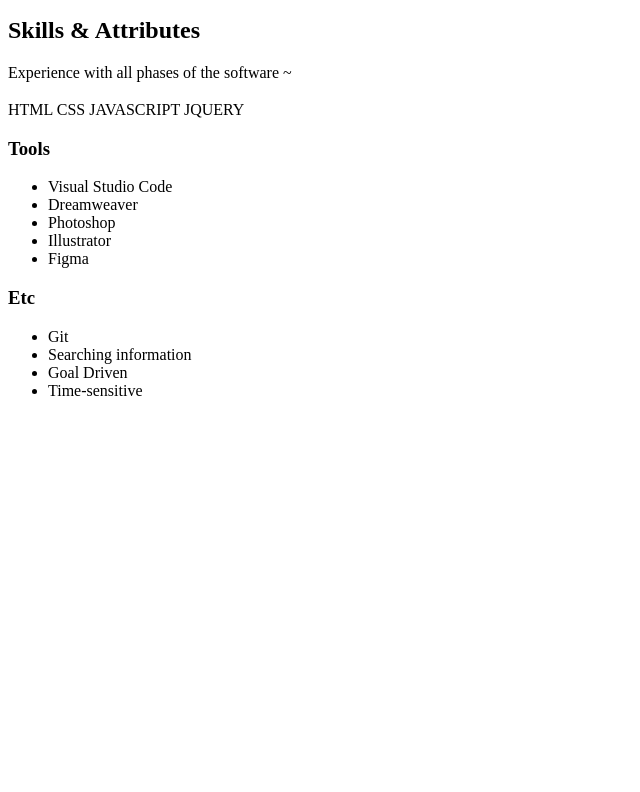
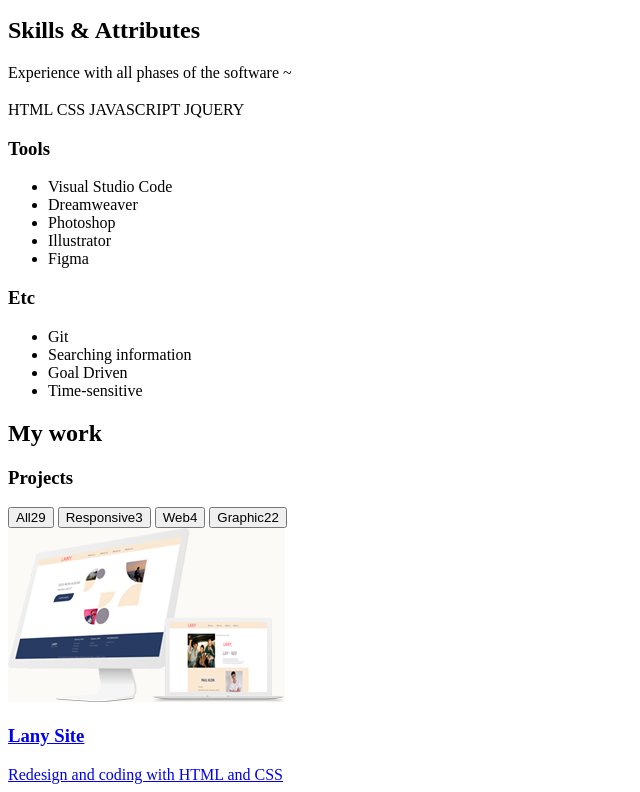
Before and after one commit to sumin03/Portfolio, a plain HTML site: page index.html in a window 1280 px wide. Shown: the part 1077-1869 px from the top of the page, without its empty margins (0-640 px from the left). Before the commit the page ends 1493 px from the top, so only its background shows below. Drawn offline with Linux system fonts and the light colour scheme.

Commit message:
HTML: Work

```diff
--- a/index.html
+++ b/index.html
@@ -126,7 +126,25 @@
         </div>
     </section>
     <!-- Work -->
-    <section id="work"></section>
+    <section id="work">
+        <h1>My work</h1>
+        <h3>Projects</h3>
+        <div class="wrok__caregories">
+            <button class="category__btn">All<span class="category__count">29</span></button>
+            <button class="category__btn">Responsive<span class="category__count">3</span></button>
+            <button class="category__btn">Web<span class="category__count">4</span></button>
+            <button class="category__btn">Graphic<span class="category__count">22</button>
+        </div>
+        <div class="work__projects">
+            <a href="https://github.com/sumin03" class="project" target="blank">
+            <img class="project__img" src="imgs/project/lany.png" alt="lany">
+            <div class="project__description">
+                <h3>Lany Site</h3>
+                <span>Redesign and coding with HTML and CSS</span>
+            </div>
+            </a>
+        </div>
+    </section>
     <!-- Testimonials -->
     <section id="testimonials"></section>
     <!-- Contact -->
```
Also changed, not shown: imgs/project/burger.png (added), imgs/project/cine.png (added), imgs/project/lany.png (added), imgs/project/responsive_ver2_2_mini.png (added), imgs/project/responsive_ver2_mini.png (added), 1 other file.
